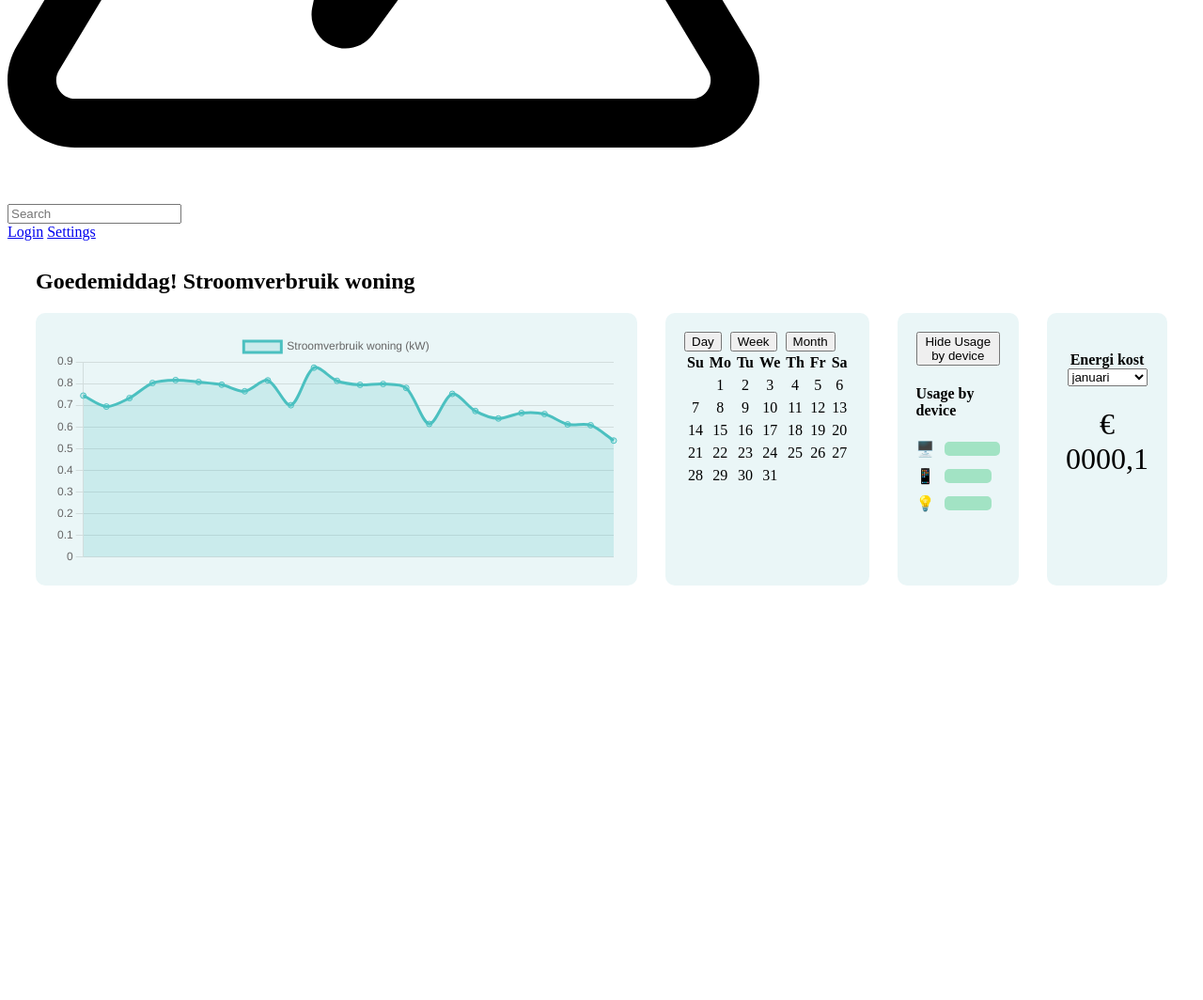
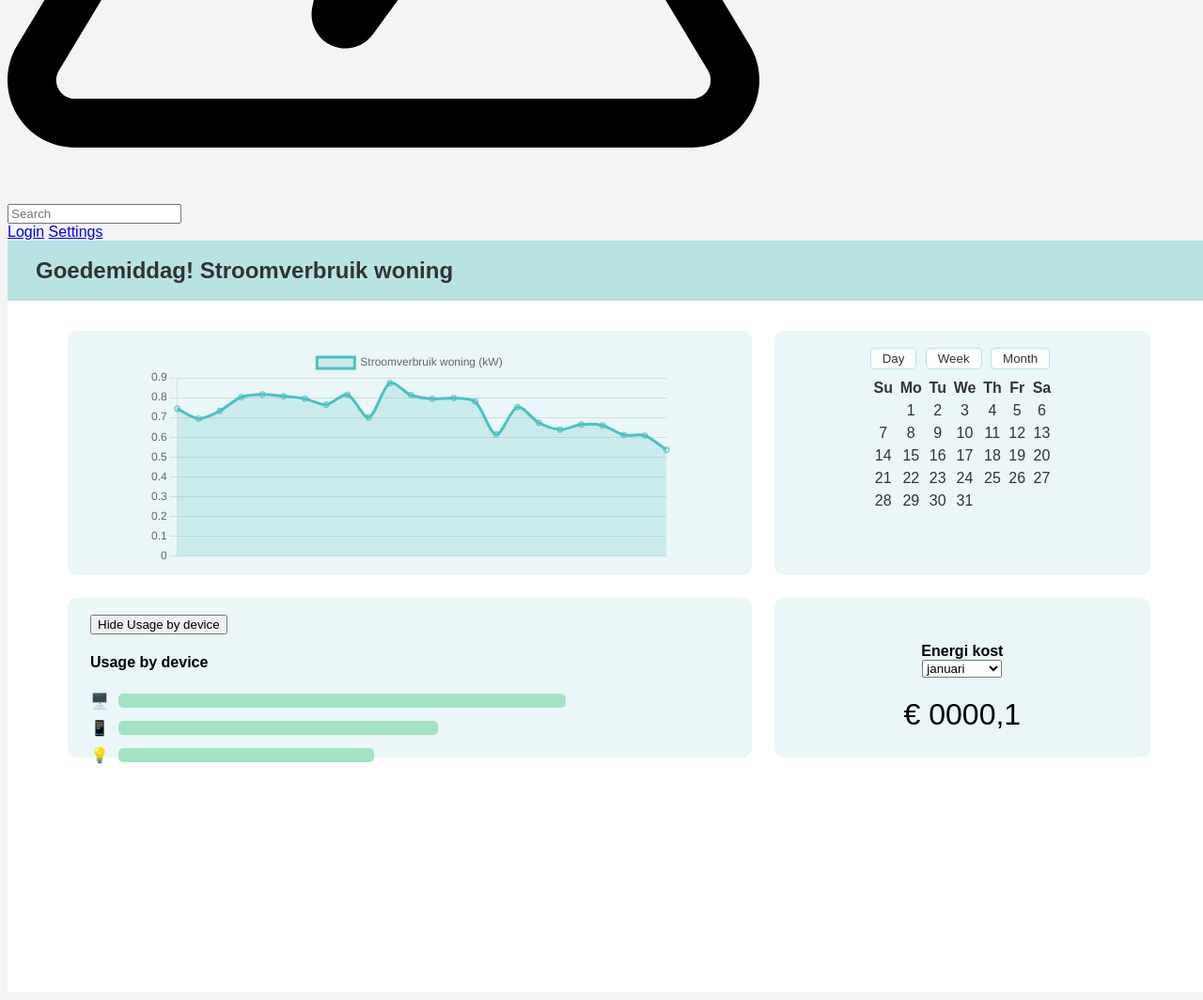
Before and after one commit to Tejo-TV/Project-Energie-Transitie, a PHP site: page /pages/dashboard.php in a window 1280 px wide. Shown: the part 595-1659 px from the top of the page at 94% size. Before the commit the page ends 1218 px from the top, so only its background shows below. Run offline with PHP 8.4, Linux system fonts and the light colour scheme.

Commit message:
Css verbetering
Css verbetering

```diff
--- a/assets/CSS/dashboard.css
+++ b/assets/CSS/dashboard.css
@@ -1,14 +1,136 @@
 /* Dashboard specifieke styling */
-.dashboard-container { padding: 30px; }
-.dashboard-header h2 { margin: 0 0 20px 0; }
-.dashboard-main { display: flex; gap: 30px; }
-.chart-section, .calendar-section, .usage-section, .cost-section { background: #eaf6f7; border-radius: 10px; padding: 20px; }
-.chart-placeholder { height: 120px; background: #b2d8d8; border-radius: 10px; }
-.usage-bar { display: flex; align-items: center; margin: 10px 0; }
-.usage-bar .bar { height: 15px; background: #a2e3c4; border-radius: 5px; margin-left: 10px; min-width: 50px; }
-.energy-cost { text-align: center; }
-.cost-value { font-size: 2em; margin-top: 10px; }
-.calendar-widget { }
-.calendar-tabs button { margin-right: 5px; }
-.calendar-table table { width: 100%; border-collapse: collapse; }
-.calendar-table th, .calendar-table td { padding: 3px; text-align: center; }
+body {
+    background: #f4f4f4; /* Lichte grijze achtergrond zoals in de mock-up */
+    font-family: Arial, sans-serif;
+}
+.dashboard-container {
+    width: 100vw;
+    min-height: 100vh;
+    margin: 0;
+    padding: 0;
+    background: #fff;
+    border-radius: 0;
+    box-shadow: none;
+}
+.dashboard-header {
+    background: #b7e3e3; /* Mintkleurige header */
+    display: flex;
+    align-items: center;
+    justify-content: space-between;
+    padding: 18px 30px;
+    border-radius: 0;
+}
+.dashboard-header img {
+    height: 48px;
+}
+.dashboard-header h2 {
+    margin: 0;
+    font-size: 1.5em;
+    color: #333;
+    flex: 1;
+    text-align: center;
+}
+.dashboard-header .header-actions {
+    display: flex;
+    gap: 20px;
+}
+.dashboard-main {
+    display: grid;
+    grid-template-columns: 2fr 1.1fr;
+    grid-template-rows: 260px 170px;
+    gap: 24px;
+    padding: 32px 5vw;
+    width: 100vw;
+    box-sizing: border-box;
+}
+.chart-section {
+    grid-column: 1 / 2;
+    grid-row: 1 / 2;
+    background: #eaf6f7;
+    border-radius: 10px;
+    padding: 18px 24px 10px 24px;
+    display: flex;
+    flex-direction: column;
+    align-items: center;
+    justify-content: center;
+}
+.calendar-section {
+    grid-column: 2 / 3;
+    grid-row: 1 / 2;
+    background: #eaf6f7;
+    border-radius: 10px;
+    padding: 18px 18px 10px 18px;
+    display: flex;
+    flex-direction: column;
+    align-items: center;
+}
+.usage-section {
+    grid-column: 1 / 2;
+    grid-row: 2 / 3;
+    background: #eaf6f7;
+    border-radius: 10px;
+    padding: 18px 24px;
+    min-height: 120px;
+}
+.cost-section {
+    grid-column: 2 / 3;
+    grid-row: 2 / 3;
+    background: #eaf6f7;
+    border-radius: 10px;
+    padding: 18px 18px;
+    display: flex;
+    flex-direction: column;
+    align-items: center;
+    justify-content: center;
+}
+.chart-placeholder {
+    height: 120px;
+    background: #b2d8d8;
+    border-radius: 10px;
+}
+.usage-bar {
+    display: flex;
+    align-items: center;
+    margin: 10px 0;
+}
+.usage-bar .bar {
+    height: 15px;
+    background: #a2e3c4;
+    border-radius: 5px;
+    margin-left: 10px;
+    min-width: 50px;
+}
+.energy-cost {
+    text-align: center;
+}
+.cost-value {
+    font-size: 2em;
+    margin-top: 10px;
+}
+.calendar-widget {}
+.calendar-tabs {
+    margin-bottom: 8px;
+}
+.calendar-tabs button {
+    margin-right: 5px;
+    background: #fff;
+    border: 1px solid #b7e3e3;
+    border-radius: 5px;
+    padding: 3px 12px;
+    color: #333;
+    font-weight: 500;
+    cursor: pointer;
+}
+.calendar-tabs button.active, .calendar-tabs button:hover {
+    background: #b7e3e3;
+}
+.calendar-table table {
+    width: 100%;
+    border-collapse: collapse;
+    background: transparent;
+}
+.calendar-table th, .calendar-table td {
+    padding: 3px;
+    text-align: center;
+    color: #333;
+}
```
